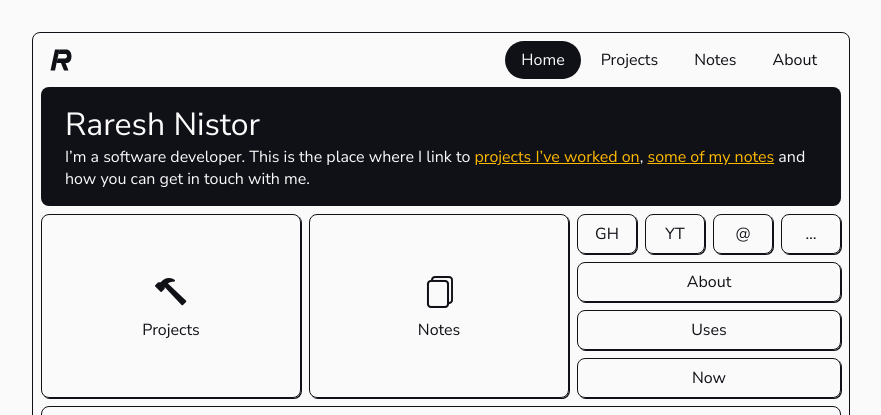
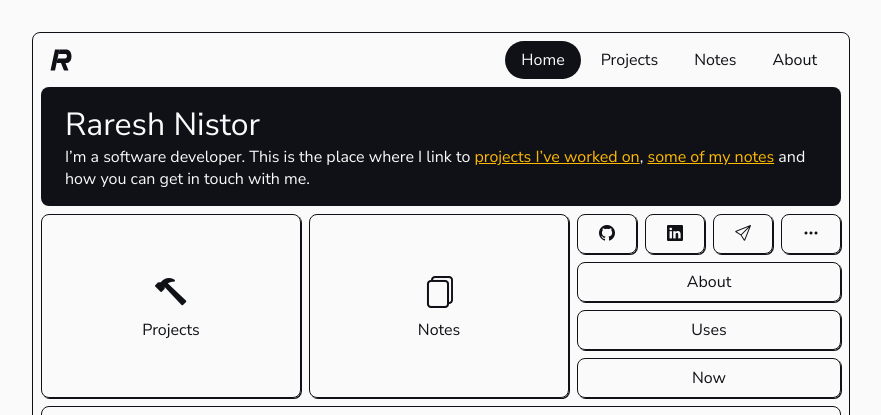
Before and after one commit to itisrazza/razza.io, a Jekyll site: the page built from index.md, in a window 1280 px wide. Shown: the top 415 px of the page, without its empty margins (199-1080 px from the left). Built offline with Jekyll 4.4.1, drawn with Linux system fonts in a browser that asks for light colours.

Commit message:
Add icons to home page links

```diff
--- a/_layouts/home.html
+++ b/_layouts/home.html
@@ -24,10 +24,10 @@ nav_tag: home
     </div>
     <div class="home-personal-links">
         <div class="home-social-links">
-            <a href="#">GH</a>
-            <a href="#">YT</a>
-            <a href="#">@</a>
-            <a href="#">&hellip;</a>
+            <a href="https://github.com/itisrazza"><i class="bi bi-github"></i></a>
+            <a href="https://linkedin.com/in/rareshn"><i class="bi bi-linkedin"></i></a>
+            <a href="mailto:raresh@nistor.email"> <i class="bi bi-send"></i> </a>
+            <a href="{{ 'links' | relative_url }}"><i class="bi bi-three-dots"></i></a>
         </div>
         <div class="home-about-links">
             <a href="{{ 'about' | relative_url }}">About</a>
```
